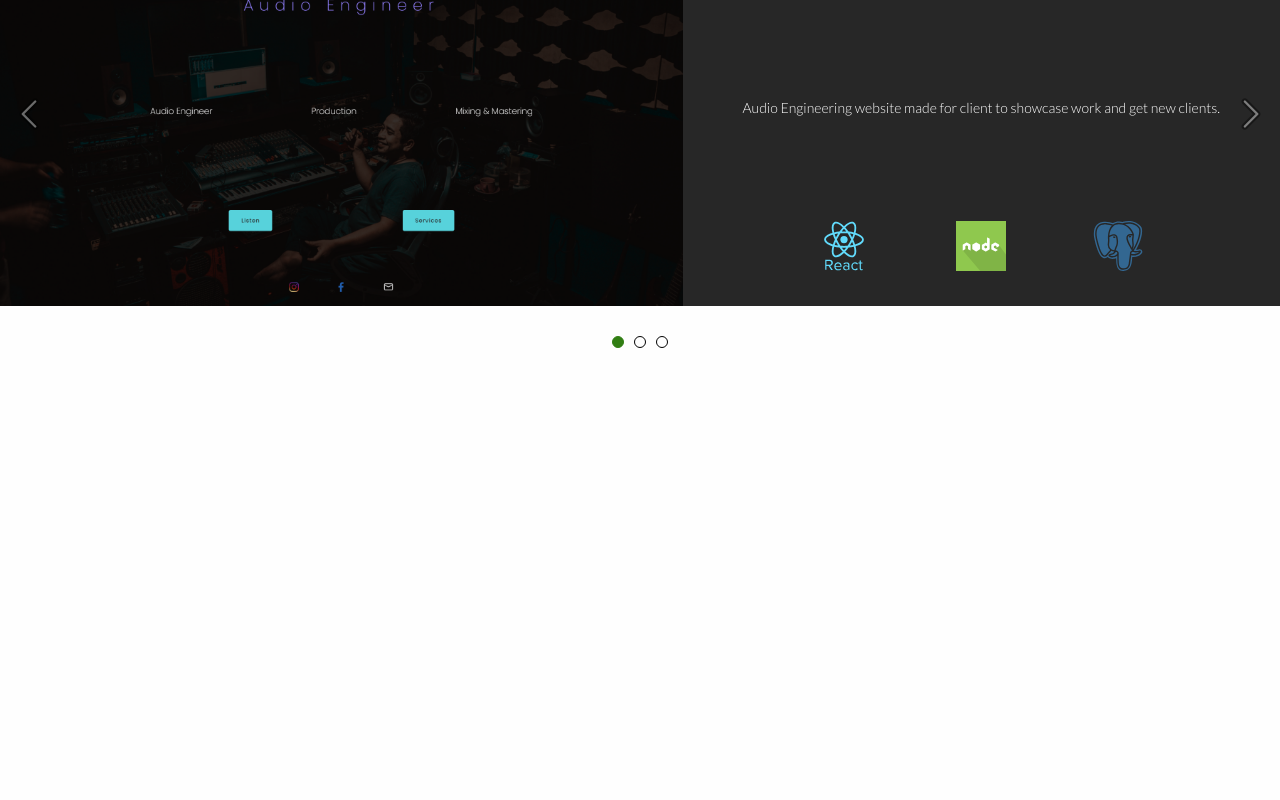
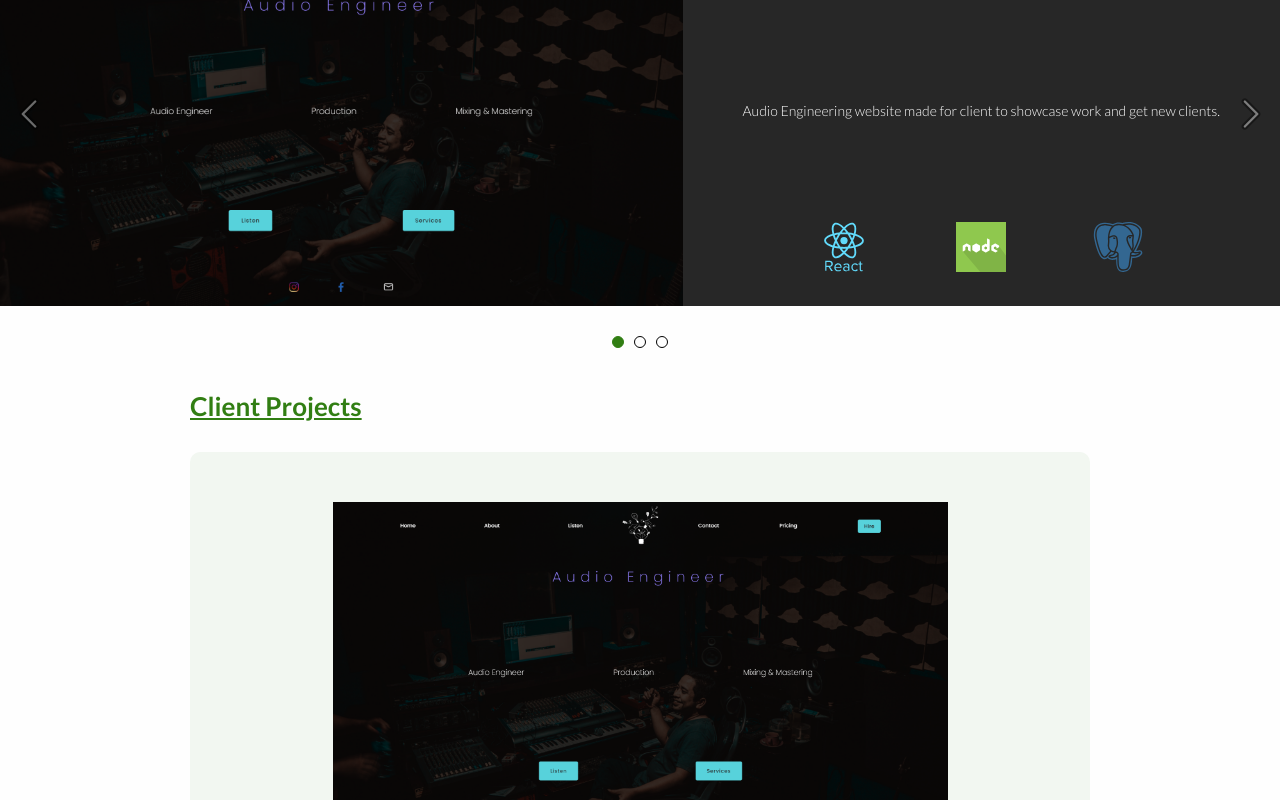
Before and after one commit to Keo222/my-portfolio, a React (Create React App) app: page /portfolio in a window 1280 px wide. Shown: the part 300-1100 px from the top of the page. Before the commit the page ends 800 px from the top, so only its background shows below. Built offline with nearby package versions, Linux system fonts and the light colour scheme.

Commit message:
worked on long description components for portfolio. currently working on linking down page to id's for each description component

```diff
--- /dev/null
+++ b/src/components/LongProjDesc.tsx
@@ -0,0 +1,111 @@
+import React from "react";
+import styled from "styled-components";
+
+// Styled Components
+const ProjDiv = styled.div<{ bgColor: boolean }>`
+  margin-bottom: 8rem;
+  padding: 5rem 4rem;
+  /* border: 2px solid ${(props) => props.theme.color.highlight1}; */
+  border-radius: 10px;
+  background-color: ${({ bgColor }) =>
+    bgColor === true ? "#f2f7f1" : "#f1eff6"};
+`;
+
+const ImgDiv = styled.div`
+  margin-inline: auto;
+  width: clamp(200px, 75%, 800px);
+`;
+
+const ProjImg = styled.img`
+  object-fit: contain;
+  width: 100%;
+  aspect-ratio: 1.777777777777777777777;
+`;
+
+const TechUsedText = styled.p`
+  text-align: center;
+`;
+
+const ProjTitle = styled.a<{ mainHighlight: boolean }>`
+  font-size: 2rem;
+  font-weight: 400;
+  /* text-align: center; */
+  color: inherit;
+  display: inline-block;
+  margin-block: 2rem;
+  transition: color 0.2s;
+
+  &:hover {
+    color: ${(props) =>
+      props.mainHighlight === true
+        ? props.theme.color.highlight1
+        : props.theme.color.highlight2};
+  }
+`;
+
+const AboutProjText = styled.p`
+  font-size: 1.6rem;
+  line-height: 1.8em;
+  width: 80%;
+  margin-inline: auto;
+`;
+type Props = {
+  mainHighlight: boolean;
+  projName: string;
+  projId: string;
+  tech: string[];
+  link: string;
+  mainImg: string;
+};
+
+const LongProjDesc = ({
+  mainHighlight,
+  projName,
+  projId,
+  tech,
+  link,
+  mainImg,
+}: Props) => {
+  return (
+    <ProjDiv bgColor={mainHighlight} id={`#${projId}`}>
+      <ImgDiv>
+        <ProjImg src={mainImg} />
+      </ImgDiv>
+      <TechUsedText>Tech: {tech.join(", ")}</TechUsedText>
+      <ProjTitle
+        mainHighlight={mainHighlight}
+        href={link}
+        target="_blank"
+        rel="noopener noreferrer"
+      >
+        {projName}
+      </ProjTitle>
+      <AboutProjText>
+        Lorem ipsum dolor sit amet consectetur, adipisicing elit. Corrupti vero
+        quis libero earum consectetur, consequuntur provident quaerat
+        repudiandae voluptatem ratione totam, aut in repellendus veniam deleniti
+        neque soluta maiores? Culpa doloribus vel labore eius, nesciunt eaque!
+        Aliquid ducimus officiis consequuntur, delectus harum hic quam qui
+        dolorum tenetur similique quia vitae numquam voluptatum minima a at sunt
+        possimus eligendi! Soluta architecto earum est unde, repellendus quaerat
+        non amet officia, vel quia enim perferendis illo iusto omnis, a alias
+        explicabo consequuntur iste animi dolor? Facilis laboriosam, iure
+        corrupti, laudantium odio vero consectetur nemo voluptatem magnam illum
+        nam consequuntur cumque cum illo? Tempore fugiat laborum culpa? Vero
+        unde aliquid, ipsam doloribus architecto quasi fugiat nemo, ut itaque
+        aut nihil natus id atque, quam nesciunt voluptatum blanditiis minima.
+        Tenetur corrupti porro amet ipsam deleniti suscipit adipisci. Recusandae
+        possimus quisquam unde. Atque recusandae rem molestias, laboriosam
+        similique odio minus repellat sequi omnis aspernatur maiores soluta
+        magni sapiente ratione aliquam officia eligendi aut ullam. Impedit,
+        tempore eveniet. Facere ducimus, dolore quidem eaque illum natus aliquid
+        aperiam aut? Error voluptatem accusamus, aliquam aspernatur quam nisi
+        fugiat, eos suscipit saepe obcaecati, ducimus dicta repudiandae
+        doloribus. Molestiae assumenda doloremque rem quo veniam, odit delectus
+        temporibus architecto ab, fugit vitae.
+      </AboutProjText>
+    </ProjDiv>
+  );
+};
+
+export default LongProjDesc;
--- a/src/customTypes/objectArrays.ts
+++ b/src/customTypes/objectArrays.ts
@@ -1,6 +1,8 @@
 export type ProjArray = {
   name: string;
+  id: string;
   description: string;
   tech: string[];
   link: string;
+  mainImg: string;
 }[];
--- a/src/jsonDB/projects.js
+++ b/src/jsonDB/projects.js
@@ -1,40 +1,57 @@
+// Images
+import my_portfolio_home from "../images/websites/my_portfolio/my_portfolio_home.png";
+import audio_engineer_home from "../images/websites/audio_engineer/audio_engineer_home.png";
+import artist_store from "../images/websites/artist/artist_store.png";
+
+import coming_soon from "../images/websites/coming_soon.jpg";
+
 export const clientProjects = [
   {
     name: "Audio Engineering Website",
+    id: "audio-engineer",
     description:
       "Audio Engineering website made for client to showcase work and get new clients.",
     tech: ["React", "Node.js", "PostgreSQL"],
     link: "http://joel-website.herokuapp.com",
+    mainImg: audio_engineer_home,
   },
   {
     name: "Personal Musician Website",
+    id: "personal-musician",
     description:
       "Website for a classical musician to organize lesson materials and schedule lessons.",
     tech: ["React", "Node.js", "MongoDB"],
     link: "https://www.bassoonswithoutborders.com",
+    mainImg: coming_soon,
   },
   {
     name: "Artist Portfolio & Shop",
+    id: "artist",
     description:
       "Website for an artist to show portfolio, sell art, and accept commissions",
     tech: ["React", "Node.js", "MongoDB"],
     link: "http://bassoon-reeds.herokuapp.com",
+    mainImg: artist_store,
   },
 ];
 
 export const personalProjects = [
   {
     name: "My Website",
+    id: "my-portfolio",
     description:
       "Audio Engineering website made for client to showcase work and get new clients.",
     tech: ["React", "Typescript"],
-    link: "https://www.google.com",
+    link: "https://www.kyle-olsen.com",
+    mainImg: my_portfolio_home,
   },
   {
     name: "Date",
+    id: "date",
     description:
       "Audio Engineering website made for client to showcase work and get new clients.",
     tech: ["React"],
     link: "https://www.google.com",
+    mainImg: coming_soon,
   },
 ];
--- a/src/pages/Contact.tsx
+++ b/src/pages/Contact.tsx
@@ -157,7 +157,6 @@ const Contact = (props: Props) => {
     }
 
     const emails = window.sessionStorage.getItem("emails");
-    console.log(emails);
 
     if (emails !== null && parseInt(emails) > 5) {
       setTooManyEmails(true);
@@ -194,7 +193,6 @@ const Contact = (props: Props) => {
       setMsg("");
     } else {
       setSuccess(false);
-      console.log("error");
     }
     return;
   };
--- a/src/pages/Portfolio.tsx
+++ b/src/pages/Portfolio.tsx
@@ -4,6 +4,7 @@ import styled from "styled-components";
 // Components
 import ProjectsSlider from "../components/ProjectsSlider";
 import NavTicks from "../components/NavTicks";
+import LongProjDesc from "../components/LongProjDesc";
 
 // Project Arrays
 import { clientProjects, personalProjects } from "../jsonDB/projects";
@@ -33,9 +34,7 @@ const Toggle = styled.div<{ bColor: boolean }>`
   height: 3rem;
   border-radius: 20px;
   background-color: ${(props) =>
-    props.bColor
-      ? props.theme.color.highlight1
-      : props.theme.color.highlight2};
+    props.bColor ? props.theme.color.highlight1 : props.theme.color.highlight2};
   display: flex;
   align-items: center;
   transition: all 0.4s;
@@ -57,6 +56,20 @@ const ToggleBall = styled.div<{ pos: boolean }>`
 const NavTicksDiv = styled.div`
   display: flex;
   justify-content: center;
+`;
+
+const LongDescSection = styled.section`
+  width: clamp(260px, 80%, 900px);
+  margin-inline: auto;
+`;
+const SectionTitle = styled.h2<{ mainHighlight: boolean }>`
+  font-size: 2.6rem;
+  text-decoration: underline;
+  color: ${(props) =>
+    props.mainHighlight === true
+      ? props.theme.color.highlight1
+      : props.theme.color.highlight2};
+  margin-bottom: 3rem;
 `;
 
 const Portfolio = () => {
@@ -118,6 +131,30 @@ const Portfolio = () => {
           projType={toggle}
         />
       </NavTicksDiv>
+      <LongDescSection>
+        <SectionTitle mainHighlight={true}>Client Projects</SectionTitle>
+        {clientProjects.map((p) => (
+          <LongProjDesc
+            mainHighlight={true}
+            projName={p.name}
+            projId={p.id}
+            tech={p.tech}
+            link={p.link}
+            mainImg={p.mainImg}
+          />
+        ))}
+        <SectionTitle mainHighlight={false}>Personal Projects</SectionTitle>
+        {personalProjects.map((p) => (
+          <LongProjDesc
+            mainHighlight={false}
+            projName={p.name}
+            projId={p.id}
+            tech={p.tech}
+            link={p.link}
+            mainImg={p.mainImg}
+          />
+        ))}
+      </LongDescSection>
     </PortfolioPageContainer>
   );
 };
```
Also changed, not shown: src/components/ProjectsSlider.tsx (+80 -56 lines).
